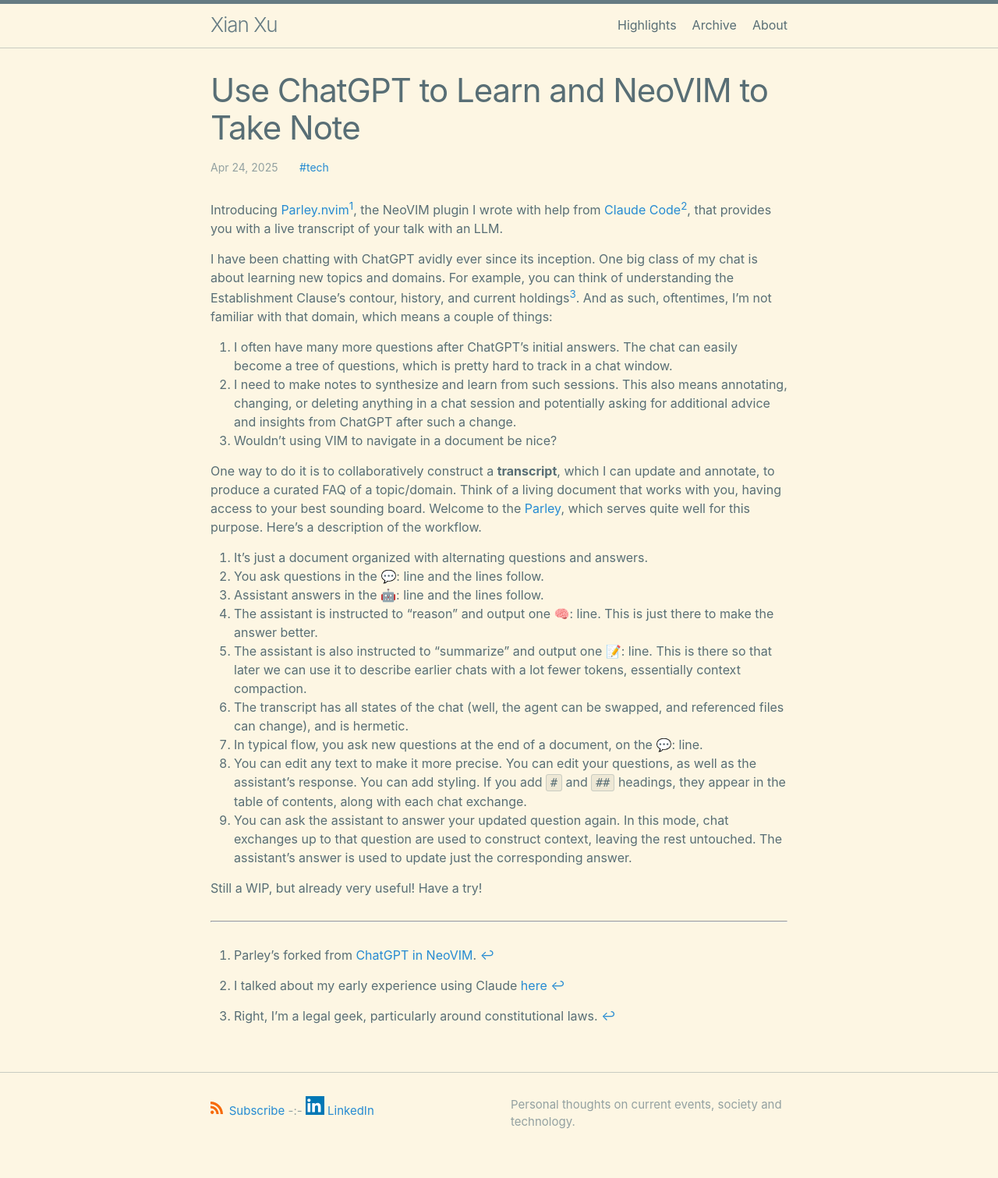
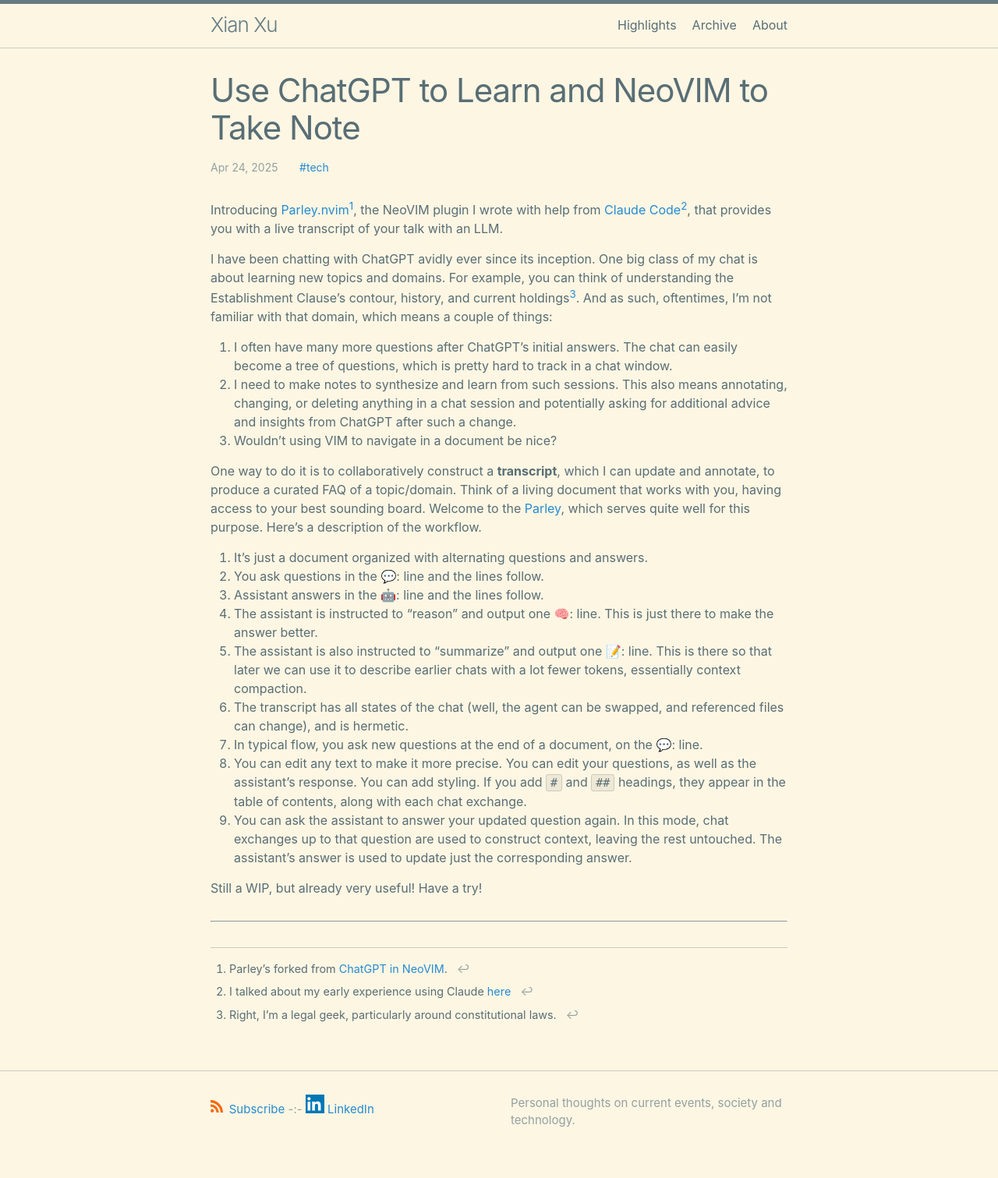
Before and after one commit to xianxu/xianxu.github.io, a Jekyll site: the page built from _posts/2025-04-24-chatgpt-in-neovim-collab.markdown, in a window 1280 px wide. Shown: the whole page at 78% size. Built offline with Jekyll 4.4.1, drawn with Linux system fonts in a browser that asks for light colours; comment, search, counter and statistics services are not loaded.

Commit message:
footnote

```diff
--- a/_sass/minima/custom-styles.scss
+++ b/_sass/minima/custom-styles.scss
@@ -65,3 +65,42 @@
     text-decoration: underline;
   }
 }
+
+// Footnotes styling
+sup.footnote {
+  font-size: 0.75em;
+  line-height: 0;
+  position: relative;
+  vertical-align: baseline;
+  top: -0.5em;
+}
+
+.footnotes {
+  margin-top: 2rem;
+  padding-top: 1rem;
+  border-top: 1px solid $border-color-01;
+  font-size: 0.9em;
+
+  ol {
+    margin-left: 0;
+    padding-left: 1.5rem;
+  }
+
+  li {
+    margin-bottom: 0.5rem;
+
+    p {
+      margin-bottom: 0;
+    }
+  }
+
+  .reversefootnote {
+    text-decoration: none;
+    margin-left: 0.5rem;
+    color: $brand-color;
+
+    &:hover {
+      text-decoration: underline;
+    }
+  }
+}
```
